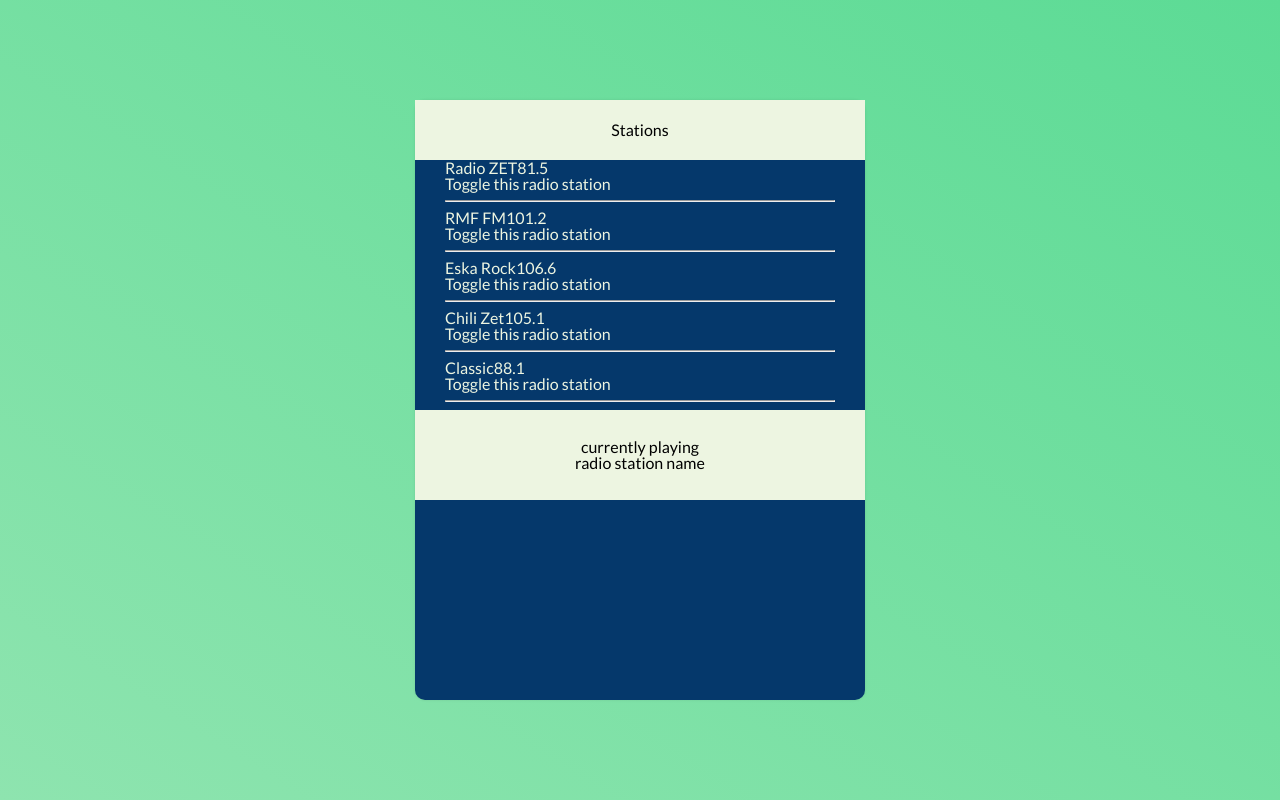
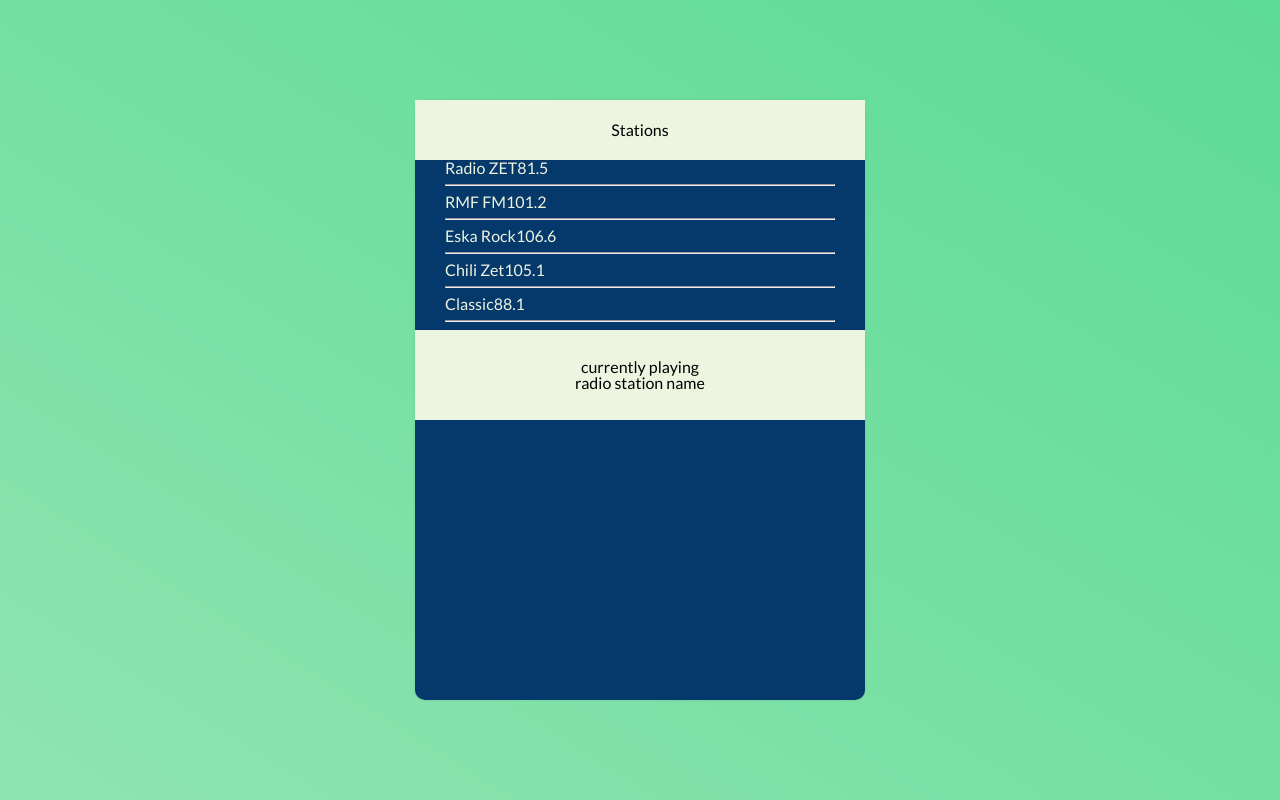
Before and after one commit to agatapst/radio_app, a website: page index.html in a window 1280 px wide. Drawn offline with nearby package versions, Linux system fonts and the light colour scheme.

Commit message:
Add radio station property and improve card toggle

```diff
--- a/index.html
+++ b/index.html
@@ -21,8 +21,7 @@
                     <div class="radio-stations">
                         <ul>
                             <li v-for="station in stations">
-                                    <span>{{ station.name }}</span><span>{{ station.fm }}</span>
-                                    <card></card>
+                                <card v-bind:radio-station="station"></card>
                             </li>
                         </ul>
                     </div>
@@ -38,7 +37,7 @@
         <template id="card">
             <div class="section">
                 <div class="title" v-on:click="toggle">
-                Toggle this radio station
+                    <span>{{ radioStation.name }}</span><span>{{ radioStation.fm }}</span>
                 </div>
                 <hr/>
                 <div class="body" v-show="showSection">
--- a/js/script.js
+++ b/js/script.js
@@ -1,5 +1,8 @@
 Vue.component('card', {
     template: '#card',
+    props: {
+        radioStation: Object
+    },
     methods: {
       toggle() {
        this.showSection = !this.showSection
--- a/scss/base/_base.scss
+++ b/scss/base/_base.scss
@@ -13,7 +13,8 @@
 
   .wrapper {
     width: 100vw;
-    height: 100vh;
+    height: 100%;
+    min-height: 100vh;
     background: linear-gradient(to top right, $bg-lightgreen, $bg-green);
     display: flex;
     justify-content: center;
```
Also changed, not shown: dist/css/main.css.
